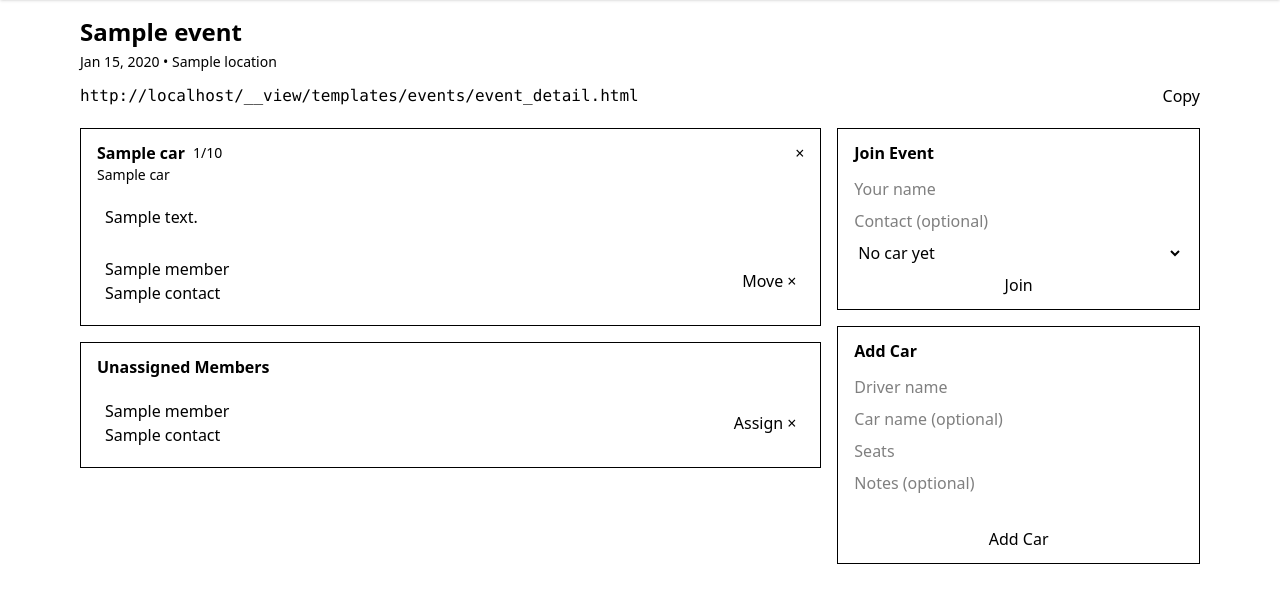
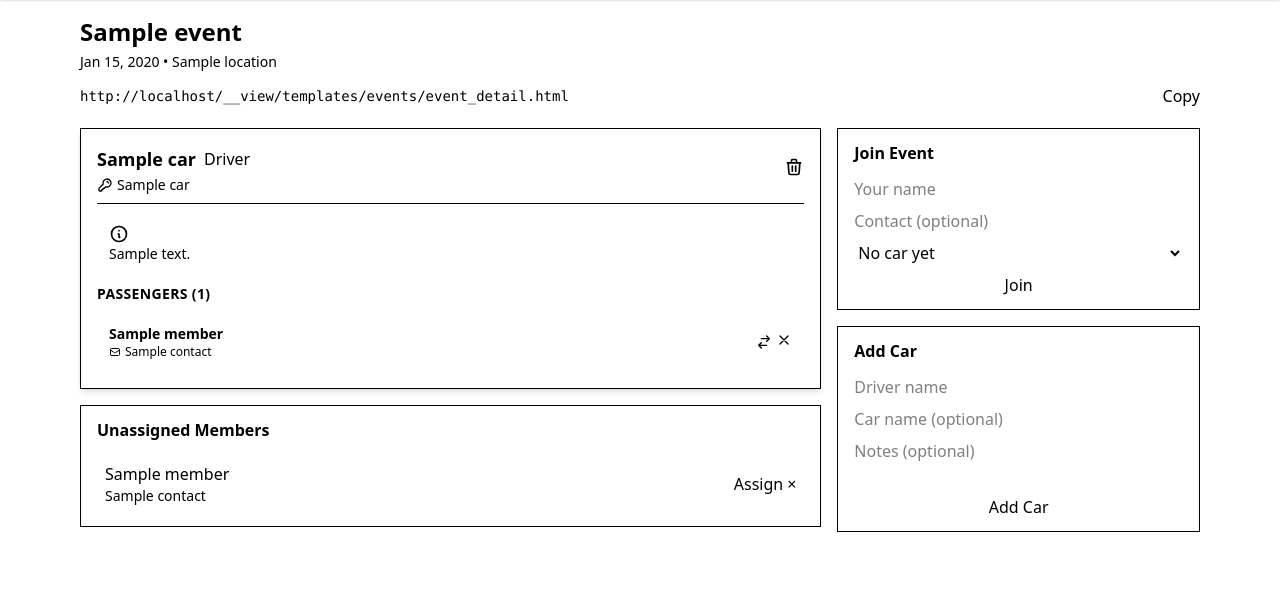
Before and after one commit to zorexsalvo/karpool, a Django app: template templates/events/event_detail.html in a window 1280 px wide. Shown: the part 82-685 px from the top of the page. Run offline with Django 3.2, Linux system fonts and the light colour scheme; the template is opened without the code that fills it: most values are stand-ins (such as "Sample title", 1, 10 or a date in 2020); some libraries are stand-ins or nearby versions.

Commit message:
feat(ui): improve event detail page layout and styles

```diff
--- a/templates/events/event_detail.html
+++ b/templates/events/event_detail.html
@@ -4,80 +4,135 @@
 
 {% block content %}
 <!-- Event Header -->
-<div class="mb-5">
-    <h1 class="text-2xl font-bold mb-1">{{ event.name }}</h1>
+<div class="mb-3 md:mb-5">
+    <h1 class="text-xl md:text-2xl font-bold mb-1">{{ event.name }}</h1>
 
     {% if event.date or event.location %}
-    <div class="text-base-content/70 text-sm mb-3">
+    <div class="text-base-content/70 text-xs md:text-sm mb-2 md:mb-3">
         {% if event.date %}{{ event.date|date:"M d, Y" }}{% endif %}
         {% if event.date and event.location %} • {% endif %}
         {% if event.location %}{{ event.location }}{% endif %}
     </div>
     {% endif %}
 
-    <div class="flex gap-1 mb-4">
+    <div class="hidden md:flex md:flex-row gap-1 mb-3 md:mb-4">
         <input type="text" value="{{ request.build_absolute_uri }}" readonly
-               id="event-url" class="input input-bordered flex-1 font-mono">
-        <button onclick="copyUrl()" class="btn btn-outline">Copy</button>
+               id="event-url" class="input input-bordered input-sm md:input-md flex-1 font-mono text-xs md:text-sm">
+        <button onclick="copyUrl()" class="btn btn-outline btn-sm md:btn-md">Copy</button>
+    </div>
+
+    <!-- Mobile Join Event Button -->
+    <div class="md:hidden mb-3">
+        <button onclick="document.getElementById('join-event-form').scrollIntoView({behavior: 'smooth'})"
+                class="btn btn-primary btn-sm w-full">
+            <svg xmlns="http://www.w3.org/2000/svg" class="h-4 w-4" fill="none" viewBox="0 0 24 24" stroke="currentColor">
+                <path stroke-linecap="round" stroke-linejoin="round" stroke-width="2" d="M12 4v16m0 0l-4-4m4 4l4-4" />
+            </svg>
+            Join Event
+        </button>
     </div>
 </div>
 
 <!-- Main Layout -->
-<div class="grid grid-cols-1 lg:grid-cols-3 gap-4">
+<div class="grid grid-cols-1 lg:grid-cols-3 gap-3 md:gap-4">
     <!-- Cars List - Left Side (2/3 width) -->
-    <div class="lg:col-span-2 space-y-3">
+    <div class="lg:col-span-2 space-y-2 md:space-y-3">
         {% for car in cars %}
-        <div class="mockup-window border bg-base-300">
-            <div class="flex flex-col px-4 py-3 bg-base-200">
-                <div class="flex justify-between items-start mb-3">
-                    <div>
-                        <div class="flex items-center gap-2">
-                            <h3 class="font-semibold">{{ car.driver_name }}</h3>
-                            {% if car.capacity %}
-                                <span class="text-base-content/70 text-sm">{{ car.members.count }}/{{ car.capacity }}</span>
+        <div class="card bg-base-200 shadow-md md:mockup-window md:border md:bg-base-300">
+            <div class="flex flex-col px-3 py-3 md:px-4 md:py-4 md:bg-base-200">
+                <!-- Car Header -->
+                <div class="flex items-center justify-between mb-3 pb-2 border-b border-base-300">
+                    <div class="flex items-center gap-3">
+                        <div>
+                            <div class="flex items-center gap-2">
+                                <h3 class="font-bold text-sm md:text-lg">{{ car.driver_name }}</h3>
+                                <div class="badge badge-sm md:badge-md badge-primary">Driver</div>
+                            </div>
+                            {% if car.car_name %}
+                                <p class="text-base-content/70 text-xs md:text-sm flex items-center gap-1 mt-0.5">
+                                    <svg xmlns="http://www.w3.org/2000/svg" class="h-3 w-3 md:h-4 md:w-4" fill="none" viewBox="0 0 24 24" stroke="currentColor">
+                                        <path stroke-linecap="round" stroke-linejoin="round" stroke-width="2" d="M15 7a2 2 0 012 2m4 0a6 6 0 01-7.743 5.743L11 17H9v2H7v2H4a1 1 0 01-1-1v-2.586a1 1 0 01.293-.707l5.964-5.964A6 6 0 1121 9z" />
+                                    </svg>
+                                    {{ car.car_name }}
+                                </p>
                             {% endif %}
                         </div>
-                        {% if car.car_name %}<p class="text-base-content/70 text-sm">{{ car.car_name }}</p>{% endif %}
                     </div>
-                    <form method="post" action="{% url 'delete_car' event.slug car.id %}">
-                        {% csrf_token %}
-                        <button type="submit" class="btn btn-ghost text-error"
-                                onclick="return confirm('Delete car?')">×</button>
-                    </form>
+                    <div class="flex items-center gap-2">
+
+                        <form method="post" action="{% url 'delete_car' event.slug car.id %}">
+                            {% csrf_token %}
+                            <button type="submit" class="btn btn-ghost btn-xs md:btn-sm text-error"
+                                    onclick="return confirm('Delete this car?')">
+                                <svg xmlns="http://www.w3.org/2000/svg" class="h-4 w-4 md:h-5 md:w-5" fill="none" viewBox="0 0 24 24" stroke="currentColor">
+                                    <path stroke-linecap="round" stroke-linejoin="round" stroke-width="2" d="M19 7l-.867 12.142A2 2 0 0116.138 21H7.862a2 2 0 01-1.995-1.858L5 7m5 4v6m4-6v6m1-10V4a1 1 0 00-1-1h-4a1 1 0 00-1 1v3M4 7h16" />
+                                </svg>
+                            </button>
+                        </form>
+                    </div>
                 </div>
 
                 {% if car.notes %}
-                    <div class="text-base-content/70 mb-3 p-2 bg-base-300 rounded">{{ car.notes }}</div>
+                    <div class="alert alert-info py-2 px-3 mb-3 text-xs md:text-sm">
+                        <svg xmlns="http://www.w3.org/2000/svg" fill="none" viewBox="0 0 24 24" class="stroke-current shrink-0 w-4 h-4 md:w-5 md:h-5">
+                            <path stroke-linecap="round" stroke-linejoin="round" stroke-width="2" d="M13 16h-1v-4h-1m1-4h.01M21 12a9 9 0 11-18 0 9 9 0 0118 0z"></path>
+                        </svg>
+                        <span>{{ car.notes }}</span>
+                    </div>
                 {% endif %}
 
+                <!-- Members List -->
                 <div class="space-y-2">
+                    <div class="text-xs md:text-sm font-semibold text-base-content/70 uppercase tracking-wide mb-2">
+                        Passengers ({{ car.members.count }})
+                    </div>
                     {% for member in car.members.all %}
-                        <div class="flex justify-between items-center p-2 bg-base-300 rounded">
-                            <div>
-                                <div class="font-medium">{{ member.name }}</div>
-                                {% if member.contact %}<div class="text-base-content/70">{{ member.contact }}</div>{% endif %}
+                        <div class="flex items-center justify-between p-2.5 md:p-3 bg-base-300 rounded-lg hover:bg-base-300/70 transition-colors">
+                            <div class="flex items-center gap-2.5 md:gap-3 min-w-0 flex-1">
+                                <div class="min-w-0 flex-1">
+                                    <div class="font-semibold text-xs md:text-sm truncate">{{ member.name }}</div>
+                                    {% if member.contact %}
+                                        <div class="text-base-content/60 text-[10px] md:text-xs truncate flex items-center gap-1">
+                                            <svg xmlns="http://www.w3.org/2000/svg" class="h-3 w-3" fill="none" viewBox="0 0 24 24" stroke="currentColor">
+                                                <path stroke-linecap="round" stroke-linejoin="round" stroke-width="2" d="M3 8l7.89 5.26a2 2 0 002.22 0L21 8M5 19h14a2 2 0 002-2V7a2 2 0 00-2-2H5a2 2 0 00-2 2v10a2 2 0 002 2z" />
+                                            </svg>
+                                            {{ member.contact }}
+                                        </div>
+                                    {% endif %}
+                                </div>
                             </div>
                             <div class="flex gap-1">
                                 <button onclick="showMoveModal({{ member.id }}, '{{ member.name }}')"
-                                        class="btn btn-ghost">Move</button>
+                                        class="btn btn-ghost btn-xs md:btn-sm">
+                                    <svg xmlns="http://www.w3.org/2000/svg" class="h-3.5 w-3.5 md:h-4 md:w-4" fill="none" viewBox="0 0 24 24" stroke="currentColor">
+                                        <path stroke-linecap="round" stroke-linejoin="round" stroke-width="2" d="M8 7h12m0 0l-4-4m4 4l-4 4m0 6H4m0 0l4 4m-4-4l4-4" />
+                                    </svg>
+                                </button>
                                 <form method="post" action="{% url 'delete_member' event.slug member.id %}" style="display: inline;">
                                     {% csrf_token %}
-                                    <button type="submit" class="btn btn-ghost text-error"
-                                            onclick="return confirm('Remove {{ member.name }}?')">×</button>
+                                    <button type="submit" class="btn btn-ghost btn-xs md:btn-sm text-error"
+                                            onclick="return confirm('Remove {{ member.name }}?')">
+                                        <svg xmlns="http://www.w3.org/2000/svg" class="h-3.5 w-3.5 md:h-4 md:w-4" fill="none" viewBox="0 0 24 24" stroke="currentColor">
+                                            <path stroke-linecap="round" stroke-linejoin="round" stroke-width="2" d="M6 18L18 6M6 6l12 12" />
+                                        </svg>
+                                    </button>
                                 </form>
                             </div>
                         </div>
-                    {% empty %}
-                        <div class="text-center text-base-content/50 py-3">No members in this car yet</div>
                     {% endfor %}
+                    {% if car.members.count == 0 %}
+                        <div class="hidden md:block text-center py-4 text-base-content/50 text-xs md:text-sm">
+                            No passengers yet
+                        </div>
+                    {% endif %}
                 </div>
             </div>
         </div>
         {% empty %}
-        <div class="mockup-window border bg-base-300">
-            <div class="flex justify-center px-4 py-8 bg-base-200">
+        <div class="card bg-base-200 md:mockup-window md:border md:bg-base-300">
+            <div class="flex justify-center px-3 py-6 md:px-4 md:py-8 md:bg-base-200">
                 <div class="text-center text-base-content/50">
-                    <p>No cars added yet</p>
+                    <p class="text-sm md:text-base">No cars added yet</p>
                 </div>
             </div>
         </div>
@@ -85,22 +140,22 @@
 
         <!-- Unassigned Members -->
         {% if unassigned_members %}
-        <div class="mockup-window border bg-base-300 mt-4">
-            <div class="flex flex-col px-4 py-3 bg-base-200">
-                <h3 class="font-semibold mb-3">Unassigned Members</h3>
-                <div class="space-y-2">
+        <div class="card bg-base-200 md:mockup-window md:border md:bg-base-300 mt-3 md:mt-4">
+            <div class="flex flex-col px-3 py-2 md:px-4 md:py-3 md:bg-base-200">
+                <h3 class="font-semibold mb-2 md:mb-3 text-sm md:text-base">Unassigned Members</h3>
+                <div class="space-y-1.5 md:space-y-2">
                     {% for member in unassigned_members %}
                         <div class="flex justify-between items-center p-2 bg-base-300 rounded">
-                            <div>
-                                <div class="font-medium">{{ member.name }}</div>
-                                {% if member.contact %}<div class="text-base-content/70">{{ member.contact }}</div>{% endif %}
+                            <div class="min-w-0 flex-1">
+                                <div class="font-medium text-sm md:text-base truncate">{{ member.name }}</div>
+                                {% if member.contact %}<div class="text-base-content/70 text-xs md:text-sm truncate">{{ member.contact }}</div>{% endif %}
                             </div>
-                            <div class="flex gap-1">
+                            <div class="flex gap-1 ml-2">
                                 <button onclick="showMoveModal({{ member.id }}, '{{ member.name }}')"
-                                        class="btn btn-ghost">Assign</button>
+                                        class="btn btn-ghost btn-xs md:btn-sm">Assign</button>
                                 <form method="post" action="{% url 'delete_member' event.slug member.id %}" style="display: inline;">
                                     {% csrf_token %}
-                                    <button type="submit" class="btn btn-ghost text-error"
+                                    <button type="submit" class="btn btn-ghost btn-xs md:btn-sm text-error"
                                             onclick="return confirm('Remove {{ member.name }}?')">×</button>
                                 </form>
                             </div>
@@ -113,57 +168,53 @@
     </div>
 
     <!-- Right Sidebar - Forms -->
-    <div class="space-y-4">
+    <div class="space-y-3 md:space-y-4">
         <!-- Join Event Form -->
-        <div class="mockup-window border bg-base-300">
-            <div class="flex flex-col px-4 py-3 bg-base-200">
-                <h3 class="font-semibold mb-3">Join Event</h3>
+        <div id="join-event-form" class="card bg-base-200 md:mockup-window md:border md:bg-base-300">
+            <div class="flex flex-col px-3 py-2 md:px-4 md:py-3 md:bg-base-200">
+                <h3 class="font-semibold mb-2 md:mb-3 text-sm md:text-base">Join Event</h3>
                 <form method="post" action="{% url 'add_member' event.slug %}" class="space-y-2">
                     {% csrf_token %}
                     <div class="form-control">
                         <input type="text" name="name" placeholder="Your name"
-                               class="input input-bordered" required>
+                               class="input input-bordered input-sm md:input-md text-sm md:text-base" required>
                     </div>
                     <div class="form-control">
                         <input type="text" name="contact" placeholder="Contact (optional)"
-                               class="input input-bordered">
+                               class="input input-bordered input-sm md:input-md text-sm md:text-base">
                     </div>
                     <div class="form-control">
-                        <select name="car" class="select select-bordered">
+                        <select name="car" class="select select-bordered select-sm md:select-md text-sm md:text-base">
                             <option value="">No car yet</option>
                             {% for car in cars %}
                                 <option value="{{ car.id }}">{{ car.driver_name }}{% if car.car_name %} ({{ car.car_name }}){% endif %}</option>
                             {% endfor %}
                         </select>
                     </div>
-                    <button type="submit" class="btn btn-primary w-full">Join</button>
+                    <button type="submit" class="btn btn-primary btn-sm md:btn-md w-full">Join</button>
                 </form>
             </div>
         </div>
 
         <!-- Add Car Form -->
-        <div class="mockup-window border bg-base-300">
-            <div class="flex flex-col px-4 py-3 bg-base-200">
-                <h3 class="font-semibold mb-3">Add Car</h3>
+        <div class="card bg-base-200 md:mockup-window md:border md:bg-base-300">
+            <div class="flex flex-col px-3 py-2 md:px-4 md:py-3 md:bg-base-200">
+                <h3 class="font-semibold mb-2 md:mb-3 text-sm md:text-base">Add Car</h3>
                 <form method="post" action="{% url 'add_car' event.slug %}" class="space-y-2">
                     {% csrf_token %}
                     <div class="form-control">
                         <input type="text" name="driver_name" placeholder="Driver name"
-                               class="input input-bordered" required>
+                               class="input input-bordered input-sm md:input-md text-sm md:text-base" required>
                     </div>
                     <div class="form-control">
                         <input type="text" name="car_name" placeholder="Car name (optional)"
-                               class="input input-bordered">
-                    </div>
-                    <div class="form-control">
-                        <input type="number" name="capacity" placeholder="Seats" min="1"
-                               class="input input-bordered">
+                               class="input input-bordered input-sm md:input-md text-sm md:text-base">
                     </div>
                     <div class="form-control">
                         <textarea name="notes" placeholder="Notes (optional)" rows="2"
-                                  class="textarea textarea-bordered resize-none"></textarea>
+                                  class="textarea textarea-bordered textarea-sm md:textarea-md resize-none text-sm md:text-base"></textarea>
                     </div>
-                    <button type="submit" class="btn btn-primary w-full">Add Car</button>
+                    <button type="submit" class="btn btn-primary btn-sm md:btn-md w-full">Add Car</button>
                 </form>
             </div>
         </div>
@@ -172,15 +223,15 @@
 
 <!-- Move Member Modal -->
 <dialog id="moveModal" class="modal">
-    <div class="modal-box">
-        <h3 class="font-semibold mb-3" id="modalTitle">Move Member</h3>
-        <form method="post" id="moveForm" class="space-y-3">
+    <div class="modal-box max-w-sm">
+        <h3 class="font-semibold mb-2 md:mb-3 text-sm md:text-base" id="modalTitle">Move Member</h3>
+        <form method="post" id="moveForm" class="space-y-2 md:space-y-3">
             {% csrf_token %}
             <div class="form-control">
                 <label class="label py-1">
-                    <span class="label-text">Assign to:</span>
+                    <span class="label-text text-xs md:text-sm">Assign to:</span>
                 </label>
-                <select name="car" id="carSelect" class="select select-bordered">
+                <select name="car" id="carSelect" class="select select-bordered select-sm md:select-md text-sm md:text-base">
                     <option value="">Unassigned</option>
                     {% for car in cars %}
                         <option value="{{ car.id }}">{{ car.driver_name }}{% if car.car_name %} ({{ car.car_name }}){% endif %}</option>
@@ -188,8 +239,8 @@
                 </select>
             </div>
             <div class="modal-action pt-2">
-                <button type="button" onclick="hideMoveModal()" class="btn">Cancel</button>
-                <button type="submit" class="btn btn-primary">Update</button>
+                <button type="button" onclick="hideMoveModal()" class="btn btn-sm md:btn-md">Cancel</button>
+                <button type="submit" class="btn btn-primary btn-sm md:btn-md">Update</button>
             </div>
         </form>
     </div>
```
